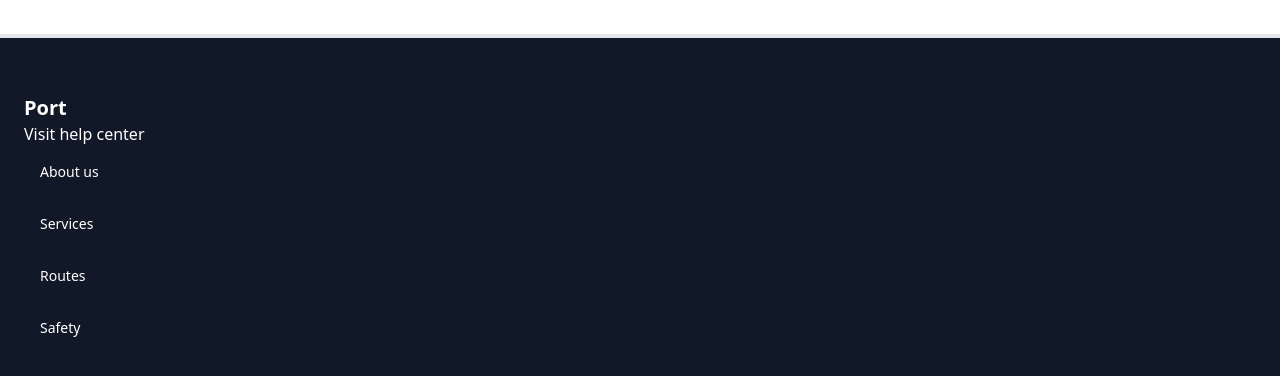
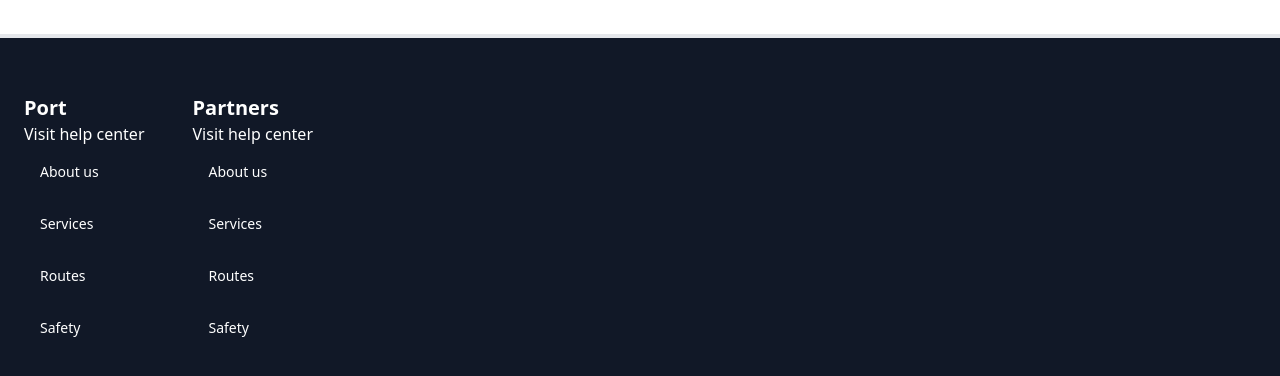
Before and after one commit to LL-oyiso/WeeklyChallenge, a React (Create React App) app: page / in a window 1280 px wide. Shown: the part 2566-2942 px from the top of the page. Built offline with nearby package versions, Linux system fonts and the light colour scheme.

Commit message:
footer edited with additional infor

```diff
--- a/src/components/Footer.jsx
+++ b/src/components/Footer.jsx
@@ -2,7 +2,9 @@ import React from 'react'
 
 const Footer = () => {
   return (
-    <div className=' bg-gray-900 h-[400px] w-full py-8 m-auto border-t-4'>
+    <>
+    <div className=' flex bg-gray-900 h-[400px] w-full py-8 m-auto border-t-4'>
+      <div>
       <ul className='text-white p-6'>
         <h2>Port</h2>
         <h1>Visit help center</h1>
@@ -11,7 +13,23 @@ const Footer = () => {
         <li>Routes</li>
         <li>Safety</li>
       </ul>
+      </div>
+
+
+    <div className=''>
+    <ul className='text-white p-6'>
+        <h2>Partners</h2>
+        <h1>Visit help center</h1>
+        <li>About us</li>
+        <li>Services</li>
+        <li>Routes</li>
+        <li>Safety</li>
+      </ul>
     </div>
+    </div>
+
+    </>
+
   )
 }
 
```
